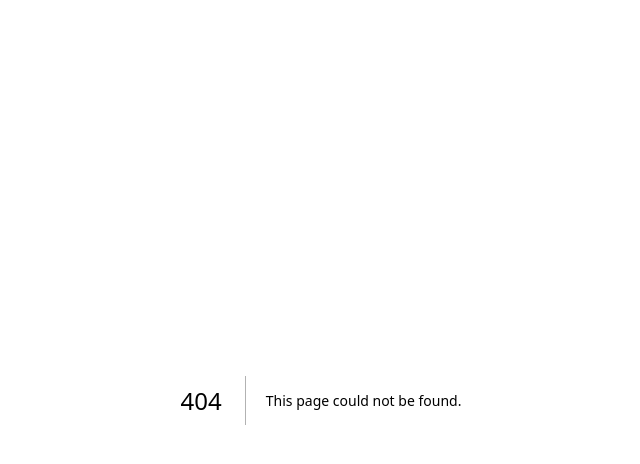
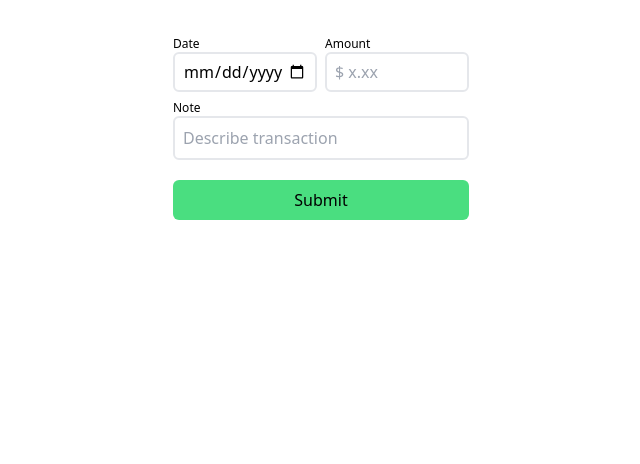
Before and after one commit to branmkim/card-sheet-input, a Next.js app: page /minsoo in a window 1280 px wide. Before the commit this address had no page. Shown: the top 464 px of the page, without its empty margins (319-959 px from the left). Built offline with nearby package versions, Linux system fonts and the light colour scheme.

Commit message:
its minsoo time

```diff
--- /dev/null
+++ b/pages/api/minsoo_api.js
@@ -0,0 +1,32 @@
+import { google } from 'googleapis'
+
+export default async function handler(req, res) {
+    const query = []
+    Object.keys(req.body).forEach((key, index) => {
+        if(key != 'card') query.push(req.body[key])
+    })
+    console.log(query)
+
+    const auth = await google.auth.getClient({
+        projectId: "norse-carport-392418",
+        credentials: {
+            client_email: process.env.CLIENT_EMAIL,
+            private_key: process.env.PRIVATE_KEY.replace(/\\n/g, '\n')
+        },
+        scopes: ['https://www.googleapis.com/auth/spreadsheets']
+    })
+    const sheets = google.sheets({ version: 'v4', auth })
+    const body = {
+        values: [
+            query
+        ]
+    }
+    const response = await sheets.spreadsheets.values.append({
+        spreadsheetId: process.env.MINSOO_SHEET_ID,
+        range: 'oct 23' + "!A:C",
+        valueInputOption: "USER_ENTERED",
+        resource: body
+    })
+    console.log(response.status)
+    res.status(200).json({ data: response.data })
+}
--- /dev/null
+++ b/pages/minsoo/index.js
@@ -0,0 +1,87 @@
+import { useState } from 'react';
+
+export default function Home() {
+    const [toast, setToast] = useState(0)
+
+    const handleClick = async (e) => {
+        e.preventDefault()
+
+        document.querySelector('#submit').disabled = true;
+
+        var form = document.getElementById("form");
+        var elements = form.elements;
+        for (var i = 0, len = elements.length; i < len; ++i) {
+            elements[i].readOnly = true;
+        }
+
+        const date = document.querySelector('#date').value
+        const note = document.querySelector('#note').value
+        const amount = document.querySelector('#amount').value
+
+        const apiResponse = await fetch("/api/minsoo_api", {
+            method: 'POST',
+            headers: {
+                'Accept': 'application/json',
+                'Content-Type': 'application/json',
+            },
+            body: JSON.stringify({
+                date,
+                note,
+                amount
+            })
+        });
+        console.log(apiResponse.status)
+
+        document.querySelector('#amount').value = ''
+        document.querySelector('#note').value = ''
+        for (var i = 0, len = elements.length; i < len; ++i) {
+            elements[i].readOnly = false;
+        }
+
+        document.querySelector('#submit').disabled = false;
+
+        if(apiResponse.status == 200) {
+            setToast(1)
+        } else {
+            setToast(2)
+        }
+        setTimeout(() => {
+            setToast(0)
+        }, 1000)
+    }
+
+    return (
+        <main className="px-8 pt-8">
+                <form id="form" onSubmit={handleClick} className='flex flex-col w-60%'>
+                <div className='flex flex-wrap justify-between gap-2 my-1'>
+                    <div className='flex flex-col flex-auto w-36'>
+                        <label className='text-xs'>
+                            Date
+                        </label>
+                        <input id="date" type="date" name="date" placeholder="Date" className='w-full h-10 border-2 rounded-md p-2 text-base'/>
+                    </div>
+
+                    <div className='flex flex-col flex-auto w-36'>
+                        <label className='text-xs'>
+                            Amount
+                        </label>
+                        <input id="amount" type="number" step="0.01" name="amount" placeholder="$ x.xx" className='w-full h-10 border-2 rounded-md p-2 text-base'/>
+                    </div>
+                </div>
+
+                <div className='flex flex-col flex-1 my-1'>
+                    <label className='block text-xs'>
+                        Note
+                    </label>
+                    <input id="note" type="text" name="note" placeholder="Describe transaction" className='w-full border-2 rounded-md p-2 text-base'/>
+                </div>
+                <button id="submit" type="submit" className={' bg-green-400 hover:bg-green-500 disabled:bg-gray-400 transition-colors flex-auto h-10 rounded-md p-1 my-4'}>Submit</button>
+                <div>
+                    {toast == 1 ? <p className='flex absolute bottom-1 right-1 items-center bg-green-400 w-32 h-10 rounded-md p-4 my-1'>Success</p> : null}
+                    {toast == 2 ? <p className='flex absolute bottom-1 right-1 items-center bg-red-400 w-32 h-10 rounded-md p-4 my-1'>Failed</p> : null}
+                </div>
+            </form>
+
+        </main>
+    )
+}
```
